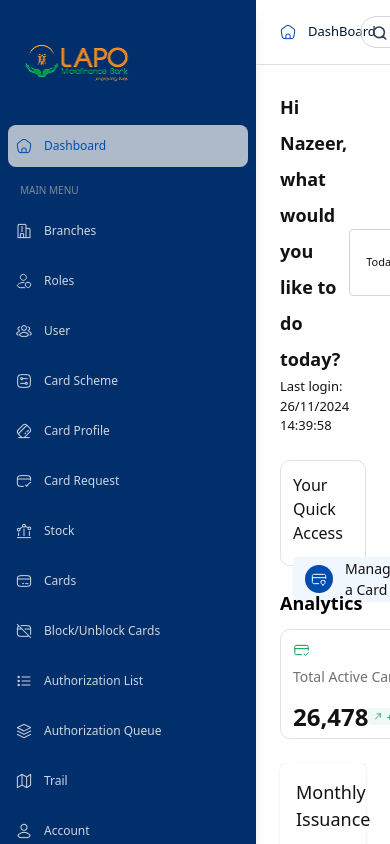
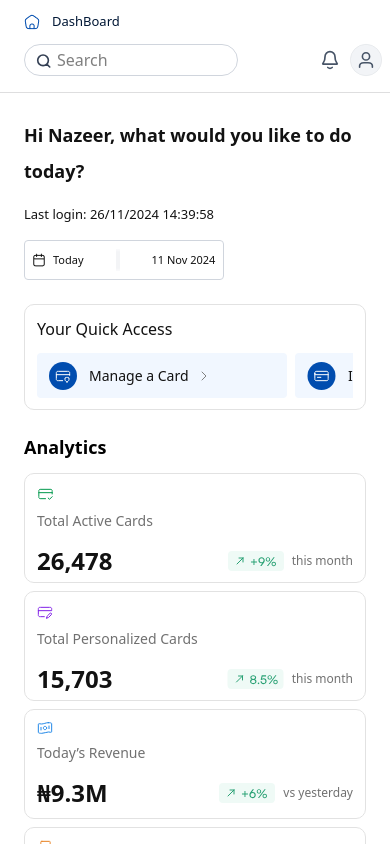
Before and after one commit to Eggys321/Lapo-MFB, a React (Vite) app: page / in a window 390 px wide. Shown: the top 844 px of the page. Built offline with nearby package versions, Linux system fonts and the light colour scheme.

Commit message:
fixes:responsiveness

```diff
--- a/src/components/Analytics.jsx
+++ b/src/components/Analytics.jsx
@@ -12,11 +12,11 @@ const Analytics = () => {
             <img src={longHr} alt="" className="w-full" />
           </div>
         </section>
-        <section className=" flex justify-between gap-2">
+        <section className=" flex flex-wrap justify-between gap-2">
           {analyticsData.map((datum) => {
             const { id, img, title, amt, progress, duration } = datum;
             return (
-              <div key={id} className="border-1 border-[#E2E2E2] rounded-[10px] w-[290px] h-[110px] px-3 pt-3 pb-2">
+              <div key={id} className="border-1 border-[#E2E2E2] rounded-[10px] w-full md:w-[290px] h-[110px] px-3 pt-3 pb-2">
                 <img src={img} alt={title} />
 
                 <h2 className="font-[500] text-[#0000008F] text-[14px] pt-2 pb-3 ">{title} </h2>
--- a/src/components/QuickAccess.jsx
+++ b/src/components/QuickAccess.jsx
@@ -5,23 +5,27 @@ import chevronLeft from "../assets/chevron logo.svg";
 const QuickAccess = () => {
   return (
     <>
-   <main className='border-[1px] border-[#E2E2E2] h-[106px] rounded-[10px] px-3 pt-3 pb-2 '>
-    <h2 className='font-[500] text-[#121212] text-[16px] '>Your Quick Access</h2>
-    <section className='flex justify-between items-center pt-3 gap-2'>
-        {quickAccessData.map((datum)=>{
-            const {id, img, title} = datum
-            return(
-                <div key={id} className=' flex items-center px-3 rounded-[4px] gap-3 bg-[#F1F7FF] h-[45px] w-[278px] '>
+      <main className='border-[1px] border-[#E2E2E2] h-[106px] rounded-[10px] px-3 pt-3 pb-2'>
+        <h2 className='font-[500] text-[#121212] text-[16px]'>Your Quick Access</h2>
+
+        <section className='flex justify-between overflow-x-auto md:overflow-x-visible flex-nowrap gap-2 pt-3'>
+          {quickAccessData.map((datum) => {
+            const { id, img, title } = datum;
+            return (
+              <div
+                key={id}
+                className='flex items-center px-3 rounded-[4px] gap-3 bg-[#F1F7FF] h-[45px] min-w-[250px] md:min-w-[278px] flex-shrink-0'
+              >
                 <img src={img} alt={title} />
-                    <h2 className='font-[500] text-[#121212] text-[14px] '>{title} </h2>
+                <h2 className='font-[500] text-[#121212] text-[14px]'>{title}</h2>
                 <img src={chevronLeft} alt="arrow right" />
               </div>
-            )
+            );
           })}
         </section>
       </main>
     </>
-  )
-}
+  );
+};
 
-export default QuickAccess
+export default QuickAccess;
--- a/src/components/Sidebar.jsx
+++ b/src/components/Sidebar.jsx
@@ -5,7 +5,7 @@ import cardinfraLogo from "../assets/Vector (21).svg";
 
 const Sidebar = ({ items }) => {
   return (
-    <div className="w-64 bg-[#002F6C] shadow-lg py-10 px-2">
+    <div className="hidden md:block w-64 bg-[#002F6C] shadow-lg py-10 px-2">
       <div className=" pb-10">
         <img src={navLogo} alt="nav logo" className="w-[138.32px]" />
       </div>
--- a/src/layouts/Navbar.jsx
+++ b/src/layouts/Navbar.jsx
@@ -17,14 +17,14 @@ const Navbar = () => {
   };
 
   return (
-    <nav className="flex justify-between px-6 py-3 items-center border-b-1 border-b-[#DEDEDF] ">
-      <div className="flex items-center gap-3">
+    <nav className="flex flex-wrap justify-between px-6 py-3 items-center border-b-1 border-b-[#DEDEDF] ">
+      <div className="flex items-center gap-3 pb-2 md:pb-0">
         <img src={dashboardLogo} alt="home logo" />
         <h2 className="font-[500] text-[#001735] text-[13px] ">
           {getPath ? formatTitle(getPath.path) : ""}
         </h2>
       </div>
-      <div className="flex items-center gap-3">
+      <div className="flex items-center justify-between gap-18  md:gap-6">
         <form className="relative">
           <input
             type="search"
@@ -38,8 +38,11 @@ const Navbar = () => {
             alt="search logo"
           />
         </form>
+       <div className="flex">
+
         <img src={notificationLogo} alt="notication logo" />
         <img src={avatarLogo} alt="avatar logo" />
+       </div>
       </div>
     </nav>
   );
--- a/src/pages/Dashboard.jsx
+++ b/src/pages/Dashboard.jsx
@@ -12,12 +12,12 @@ const Dashboard = () => {
   return (
     <>
       <main className="p-6 space-y-6">
-        <section className="flex justify-between items-center">
+        <section className="flex flex-wrap justify-between items-center">
           <div>
             <h1 className="font-[700] text-[#121212] text-[18px] leading-[2] ">
               Hi Nazeer, what would you like to do today?
             </h1>
-            <p className="text-[#121212] text-[13px] font-[500] ">
+            <p className="text-[#121212] text-[13px] font-[500] py-4 md:py-0 ">
               Last login:{" "}
               <span className="font-[400]">26/11/2024 14:39:58</span>
             </p>
```
Lines whose indentation alone changed are shown as unchanged.
